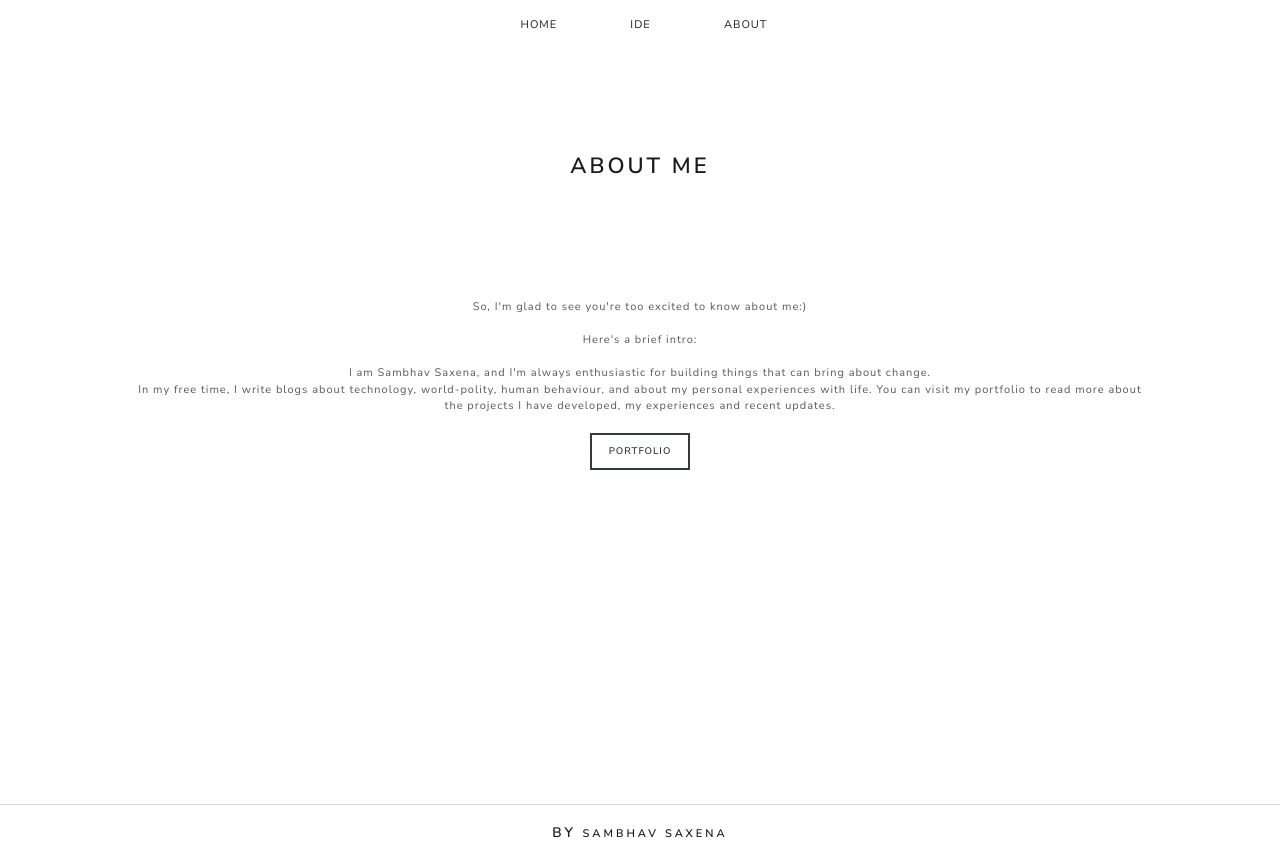
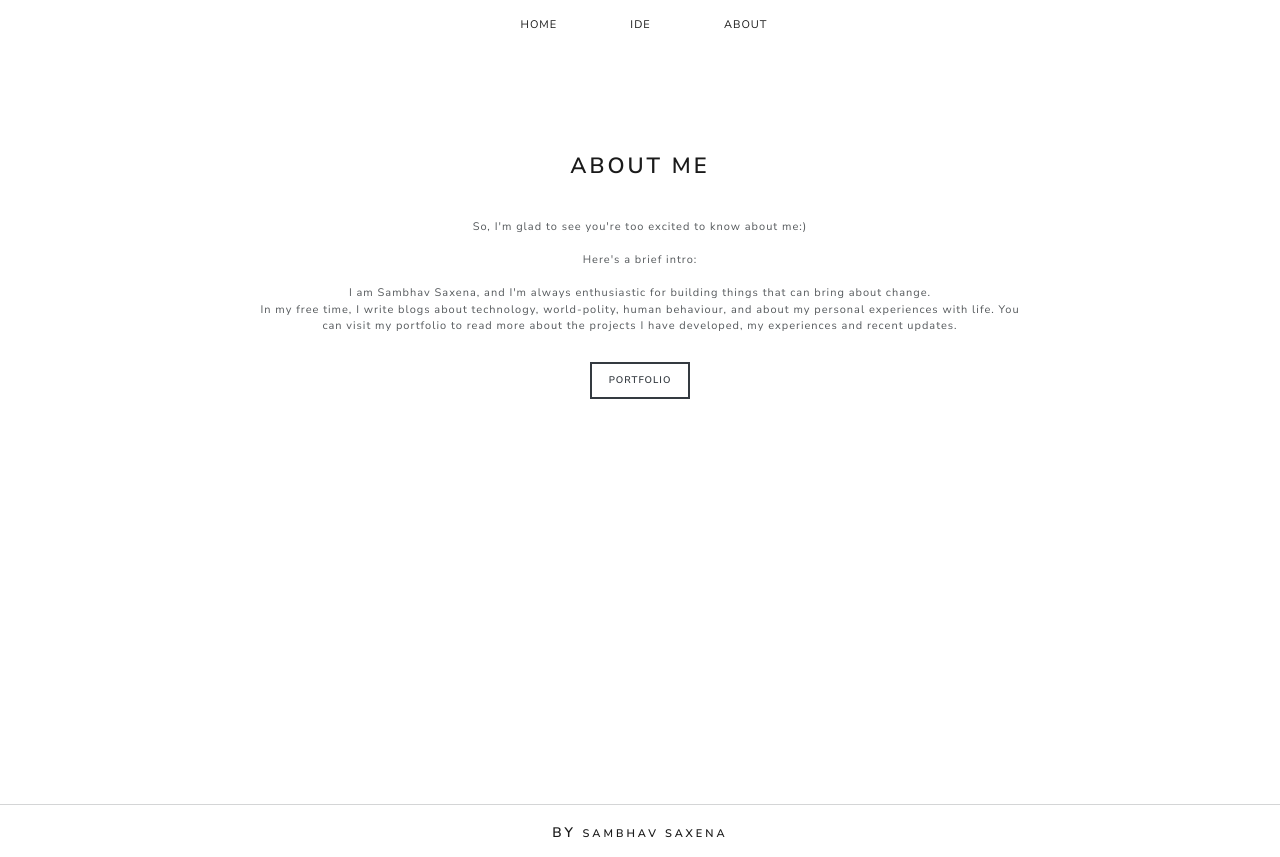
Before and after one commit to sambhavsaxena/openIDE, a React (Create React App) app in the folder app/: page /about in a window 1280 px wide. Built offline with nearby package versions, Linux system fonts and the light colour scheme.

Commit message:
Update About.js
modified max-width of center text

```diff
--- a/app/src/screens/About.js
+++ b/app/src/screens/About.js
@@ -15,7 +15,7 @@ const About = () => {
         }}
       >
         <h1 style={{ marginBottom: "5vh" }}>About Me</h1>
-        <p className="text-center plain-text">
+        <p className="text-center"  style={{ maxWidth: "60%" }}>
           So, I'm glad to see you're too excited to know about me:{")"}
           <br />
           <br />
```
